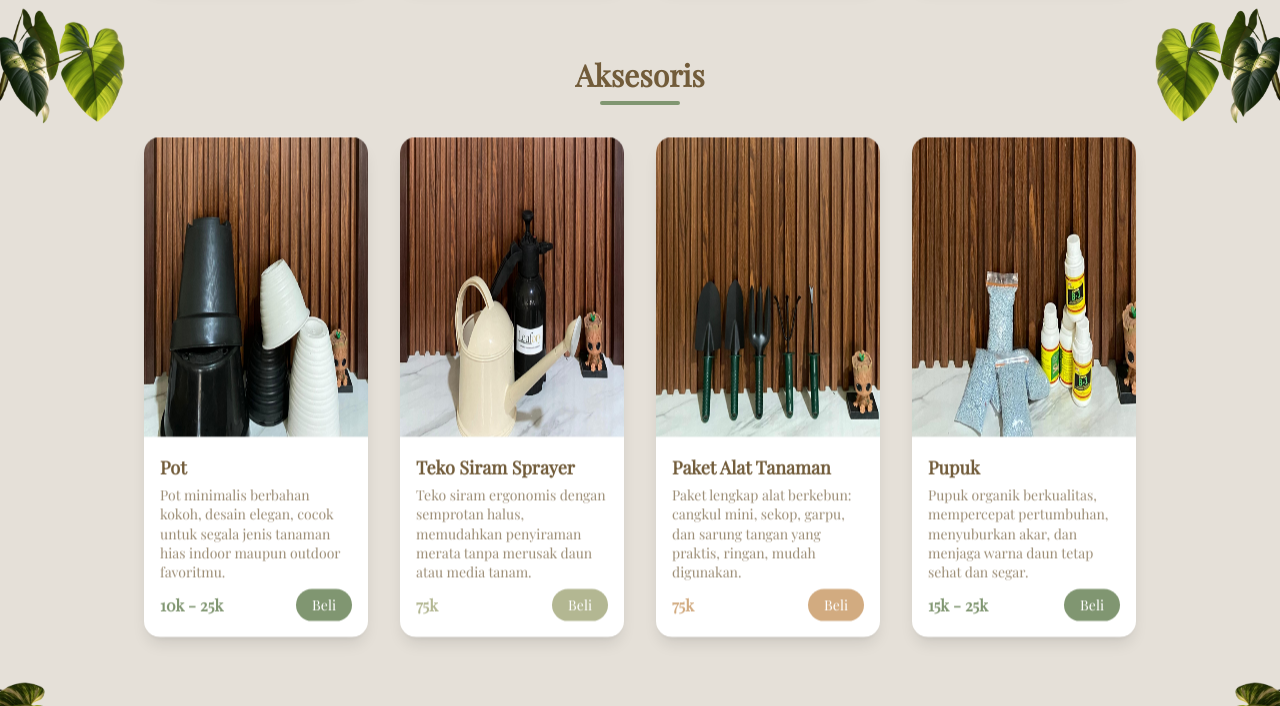
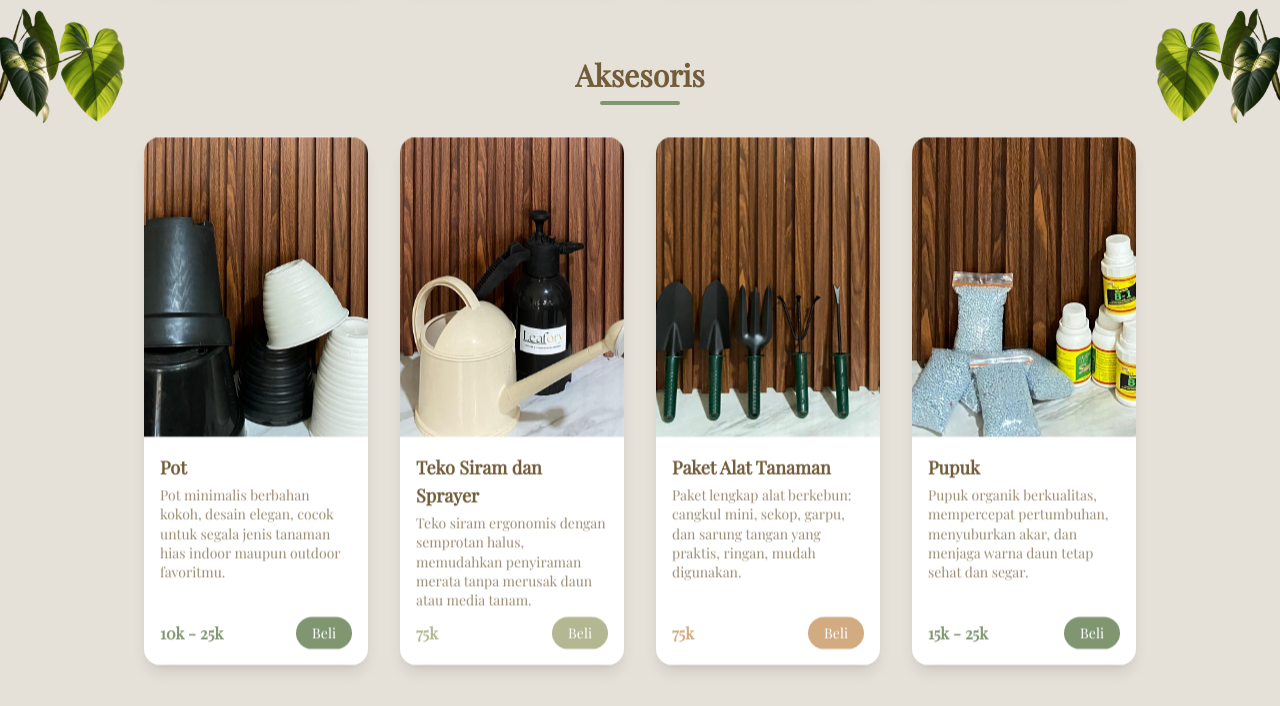
Before and after one commit to anangsp9/philo-website, a plain HTML site: page all-products.html in a window 1280 px wide. Shown: the part 1808-2514 px from the top of the page. Drawn offline with nearby package versions, Linux system fonts and the light colour scheme.

Commit message:
Add files via upload

```diff
--- a/all-products.html
+++ b/all-products.html
@@ -96,12 +96,10 @@
             <h1 class="text-2xl font-semibold tracking-wide">Semua Produk</h1>
             <p class="text-sm text-white/80 mt-1">Koleksi lengkap produk leafory</p>
         </div>
-
         <!-- gradasi bawah -->
-  <div class="pointer-events-none absolute bottom-0 left-0 right-0 h-4 bg-gradient-to-b from-brown to-cream z-0"></div>
+        <div class="pointer-events-none absolute bottom-0 left-0 right-0 h-4 bg-gradient-to-b from-brown to-cream z-0">
+        </div>
     </header>
-
-
 
     <!-- Dekorasi Desktop Tengah (Kanan) -->
     <div class="relative h-0 hidden lg:block">
@@ -109,7 +107,6 @@
            w-[13vw] max-w-[200px] h-auto
            opacity-99 z-10 -scale-x-100 pointer-events-none" />
     </div>
-
     <!-- Dekorasi Desktop Tengah (Kiri) -->
     <div class="relative h-0 hidden lg:block">
         <img src="assets/philo-pink-mereng.png" alt="Dekor Tengah Kiri" class="absolute left-0 top-[30px] -translate-y-1/4
@@ -133,7 +130,6 @@
         <!-- Dekorasi Mobile (Kanan) -->
         <img src="assets/philo-pink-mereng.png" alt="Dekor Kanan Mobile" class="block lg:hidden absolute right-0 top-[25px]
     w-[28vw] max-w-[120px] h-auto opacity-100 z-10 -scale-x-100 pointer-events-none">
-
         <!-- Dekorasi Mobile (Kiri) -->
         <img src="assets/philo-pink-mereng.png" alt="Dekor Kiri Mobile" class="block lg:hidden absolute left-0 top-[25px]
     w-[28vw] max-w-[120px] h-auto opacity-100 z-10 pointer-events-none">
@@ -168,13 +164,13 @@
         <!-- Dekorasi Mobile (Kanan) -->
         <img src="assets/philo-7-ijok.png" alt="Dekor Kanan Mobile" class="block lg:hidden absolute right-0 top-[-19px]
     w-[18vw] max-w-[100px] h-auto opacity-100 z-10 -scale-x-100 pointer-events-none">
-
         <!-- Dekorasi Mobile (Kiri) -->
         <img src="assets/philo-7-ijok.png" alt="Dekor Kiri Mobile" class="block lg:hidden absolute left-0 top-[-19px]
     w-[18vw] max-w-[100px] h-auto opacity-100 z-10 pointer-events-none">
-
+        <!-- isi card -->
         <div class="container mx-auto px-6 md:px-12 lg:px-16 xl:px-36">
-            <div id="card-container-tools" class="grid grid-cols-1 sm:grid-cols-2 md:grid-cols-3 lg:grid-cols-4 gap-8 mb-12">
+            <div id="card-container-tools"
+                class="grid grid-cols-1 sm:grid-cols-2 md:grid-cols-3 lg:grid-cols-4 gap-8 mb-12">
             </div>
         </div>
 
@@ -187,7 +183,6 @@
         <!-- Dekorasi Desktop Tengah (Kanan) -->
         <img src="assets/philo-ijo-rek.png" alt="Dekor Tengah Kanan" class="hidden lg:block absolute right-0 top-[-40px]
        w-[15vw] max-w-[210px] h-auto opacity-99 z-10 -scale-x-100 pointer-events-none" />
-
         <!-- Dekorasi Desktop Tengah (Kiri) -->
         <img src="assets/philo-ijo-rek.png" alt="Dekor Tengah Kiri" class="hidden lg:block absolute left-0 top-[-40px]
        w-[15vw] max-w-[210px] h-auto opacity-99 z-10 pointer-events-none" />
@@ -209,7 +204,8 @@
     w-[28vw] max-w-[160px] h-auto opacity-100 z-10 pointer-events-none">
 
         <div class="container mx-auto px-6 md:px-12 lg:px-16 xl:px-36">
-            <div id="card-container-fashion" class="grid grid-cols-1 sm:grid-cols-2 md:grid-cols-3 lg:grid-cols-4 gap-8 mb-12">
+            <div id="card-container-fashion"
+                class="grid grid-cols-1 sm:grid-cols-2 md:grid-cols-3 lg:grid-cols-4 gap-8 mb-12">
             </div>
         </div>
 
@@ -299,12 +295,6 @@
             <p>&copy; 2025 Leafory. Semua hak dilindungi.</p>
         </div>
     </div>
-    <!-- Dekorasi Mobile Tengah (Kanan) -->
-    <!-- <div class="relative h-0 block md:hidden">
-        <img src="assets/Untitled_design_-_5-removebg-preview.png" alt="Dekor Tengah Kanan Mobile"
-            class="absolute right-0 top-0 translate-y-[-170%] opacity-99 z-0 pointer-events-none -scale-x-100"
-            style="width: 220px;">
-    </div> -->
 </footer>
 
 <script>
@@ -380,18 +370,18 @@
     // Data
     // =====================
     const products = [
-        { name: "Philo Pink Princess", image: "assets/philo-pink-princess2.jpeg", desc: "Daun gelap berpadu semburat pink mencolok, tampil unik, elegan, dan jadi incaran kolektor tanaman hias eksklusif.", price: "75k dan 350k" },
-        { name: "Philo White Princess", image: "assets/philo-white-princess2.jpeg", desc: "Tanaman berdaun hijau gelap dengan semburat putih elegan, tampil anggun, eksklusif, dan cocok mempercantik sudut ruangan.", price: "75k dan 350k" },
-        { name: "Philo Moonlight", image: "assets/philo-moonlight.jpeg", desc: "Tanaman hias berdaun hijau terang menyala, tampil elegan, mudah dirawat, dan cocok untuk dekorasi ruangan modern.", price: "35k - 75k" },
-        { name: "Philo Prince/Orange", image: "assets/philo-prince.jpeg", desc: "Tanaman berdaun oranye cerah dengan gradasi hijau, tampilkan kesan hangat, segar, dan eksotis untuk dekorasi ruangan modern.", price: "35k - 75k" },
-        { name: "Philo Pink Congo", image: "assets/philo-pink-congo2.jpeg", desc: "Tanaman dengan daun berwarna pink cerah yang eksotis, tampil mencolok, cocok mempercantik ruangan dengan nuansa tropis elegan.", price: "35k - 75k" },
-        { name: "Philo Black Cardinal", image: "assets/philo-black-cardinal.jpeg", desc: "Daun gelap mengilap bernuansa merah kehitaman, tampil eksotik dan bold, cocok untuk dekorasi rumah yang elegan.", price: "150k - 350k" },
-        { name: "Philo Micans", image: "assets/philo-micans.jpeg", desc: "Tanaman berdaun kecil beludru berwarna hijau gelap keunguan, tampak anggun, menjuntai indah, cocok untuk hiasan gantung elegan.", price: "15k dan 275k" },
-        { name: "Philo Micans Air", image: "assets/philo-micans-air.jpeg", desc: "Tanaman berdaun kecil beludru berwarna hijau gelap keunguan, tampak anggun, menjuntai indah, cocok untuk hiasan gantung elegan.", price: "90k dan 115k" },
-        { name: "Philo Katak/Martianun", image: "assets/philo-katak2.jpeg", desc: "Tanaman dengan daun besar mengilap berbentuk unik menyerupai katak, tampil eksotis, tebal, dan cocok sebagai dekorasi tropis elegan.", price: "50k - 500k" },
-        { name: "Philo Gloriosum", image: "assets/philo-gloriosum2.jpeg", desc: "Tanaman berdaun beludru hijau lebar dengan tulang daun putih mencolok, tampil mewah, elegan, dan sangat memikat perhatian.", price: "75k - 350k" },
-        { name: "Philo Melanochrysum", image: "assets/philo-melanochrysum.jpeg", desc: "Tanaman dengan daun panjang beludru hijau tua dengan urat keemasan, tampil mewah, eksotis, dan cocok untuk koleksi premium.", price: "35k - 350k" },
-        { name: "Philo Birkin", image: "assets/philo-birkin.jpeg", desc: "Daun hijau bergaris putih elegan, tampil menawan, cocok sebagai tanaman hias indoor yang unik dan mudah dirawat.", price: "75k - 350k" },
+        { name: "Philo Pink Princess", image: "assets/philo-pink-princess2.jpeg", desc: "Daun gelap berpadu semburat pink mencolok, tampil unik, elegan, dan jadi incaran kolektor tanaman hias eksklusif.", price: "75k dan 350k", link: "https://shopee.co.id/leafory.universe" },
+        { name: "Philo White Princess", image: "assets/philo-white-princess2.jpeg", desc: "Tanaman berdaun hijau gelap dengan semburat putih elegan, tampil anggun, eksklusif, dan cocok mempercantik sudut ruangan.", price: "75k dan 350k", link: "https://shopee.co.id/leafory.universe" },
+        { name: "Philo Moonlight", image: "assets/philo-moonlight.jpeg", desc: "Tanaman hias berdaun hijau terang menyala, tampil elegan, mudah dirawat, dan cocok untuk dekorasi ruangan modern.", price: "35k - 75k", link: "https://shopee.co.id/leafory.universe" },
+        { name: "Philo Prince/Orange", image: "assets/philo-prince.jpeg", desc: "Tanaman berdaun oranye cerah dengan gradasi hijau, tampilkan kesan hangat, segar, dan eksotis untuk dekorasi ruangan modern.", price: "35k - 75k", link: "https://shopee.co.id/leafory.universe" },
+        { name: "Philo Pink Congo", image: "assets/philo-pink-congo2.jpeg", desc: "Tanaman dengan daun berwarna pink cerah yang eksotis, tampil mencolok, cocok mempercantik ruangan dengan nuansa tropis elegan.", price: "35k - 75k", link: "https://shopee.co.id/leafory.universe" },
+        { name: "Philo Black Cardinal", image: "assets/philo-black-cardinal.jpeg", desc: "Daun gelap mengilap bernuansa merah kehitaman, tampil eksotik dan bold, cocok untuk dekorasi rumah yang elegan.", price: "150k - 350k", link: "https://shopee.co.id/leafory.universe" },
+        { name: "Philo Micans", image: "assets/philo-micans.jpeg", desc: "Tanaman berdaun kecil beludru berwarna hijau gelap keunguan, tampak anggun, menjuntai indah, cocok untuk hiasan gantung elegan.", price: "15k dan 275k", link: "https://shopee.co.id/leafory.universe" },
+        { name: "Philo Micans Air", image: "assets/philo-micans-air.jpeg", desc: "Tanaman berdaun kecil beludru berwarna hijau gelap keunguan, tampak anggun, menjuntai indah, cocok untuk hiasan gantung elegan.", price: "90k dan 115k", link:"https://shopee.co.id/Tanaman-Micans-Pot-Kaca-Bening-i.1575401095.28788658971" },
+        { name: "Philo Katak/Martianun", image: "assets/philo-katak2.jpeg", desc: "Tanaman dengan daun besar mengilap berbentuk unik menyerupai katak, tampil eksotis, tebal, dan cocok sebagai dekorasi tropis elegan.", price: "50k - 500k", link: "https://shopee.co.id/leafory.universe" },
+        { name: "Philo Gloriosum", image: "assets/philo-gloriosum2.jpeg", desc: "Tanaman berdaun beludru hijau lebar dengan tulang daun putih mencolok, tampil mewah, elegan, dan sangat memikat perhatian.", price: "75k - 350k", link: "https://shopee.co.id/leafory.universe" },
+        { name: "Philo Melanochrysum", image: "assets/philo-melanochrysum.jpeg", desc: "Tanaman dengan daun panjang beludru hijau tua dengan urat keemasan, tampil mewah, eksotis, dan cocok untuk koleksi premium.", price: "35k - 350k", link: "https://shopee.co.id/leafory.universe" },
+        { name: "Philo Birkin", image: "assets/philo-birkin.jpeg", desc: "Daun hijau bergaris putih elegan, tampil menawan, cocok sebagai tanaman hias indoor yang unik dan mudah dirawat.", price: "75k - 350k", link: "https://shopee.co.id/leafory.universe" },
     ];
 
     const colors = ["sage", "olive", "sand"]; // pastikan disafelist di tailwind.config.js jika perlu
@@ -418,7 +408,7 @@
     let htmlSemuaKartu = '';
     products.forEach((p, index) => {
         const color = colors[index % colors.length];
-        htmlSemuaKartu += `
+        htmlSemuaKartu += /*html*/`
     <div class="anim-card w-full bg-white rounded-2xl shadow-lg overflow-hidden flex flex-col
             opacity-0 translate-y-16 transition-all duration-[1000ms] ease-out will-change-transform">
   <div class="h-[300px] flex-shrink-0 overflow-hidden bg-gray-50 flex justify-center items-center">
@@ -431,12 +421,12 @@
       ${p.desc}
     </p>
 
-    <!-- footer nempel bawah tapi kartu tetap fleksibel -->
     <div class="flex justify-between items-center mt-auto pt-2">
           <span class="text-base font-bold text-${color}">${p.price}</span>
-      <button class="bg-${color} text-white px-4 py-1.5 rounded-full text-sm hover:bg-${color}/90 transition-colors">
+          <a href="${p.link}" target="_blank" rel="noopener noreferrer"
+             class="bg-${color} text-white px-4 py-1.5 rounded-full text-sm hover:bg-${color}/90 transition-colors">
             Beli
-      </button>
+          </a>
     </div>
   </div>
 </div>
@@ -456,24 +446,28 @@
             image: "assets/pot-tanaman.jpeg",
             desc: "Pot minimalis berbahan kokoh, desain elegan, cocok untuk segala jenis tanaman hias indoor maupun outdoor favoritmu.",
             price: "10k - 25k",
+            link: "https://shopee.co.id/leafory.universe",
         },
         {
-      name: "Teko Siram Sprayer",
+            name: "Teko Siram dan Sprayer",
             image: "assets/teko-siram-sprayer.jpeg",
             desc: "Teko siram ergonomis dengan semprotan halus, memudahkan penyiraman merata tanpa merusak daun atau media tanam.",
             price: "75k",
+            link: "https://shopee.co.id/leafory.universe",
         },
         {
             name: "Paket Alat Tanaman",
             image: "assets/alat-berkebun.jpeg",
             desc: "Paket lengkap alat berkebun: cangkul mini, sekop, garpu, dan sarung tangan yang praktis, ringan, mudah digunakan.",
             price: "75k",
+            link: "https://shopee.co.id/leafory.universe",
         },
         {
             name: "Pupuk",
             image: "assets/pupuk.jpeg",
             desc: "Pupuk organik berkualitas, mempercepat pertumbuhan, menyuburkan akar, dan menjaga warna daun tetap sehat dan segar.",
             price: "15k - 25k",
+            link: "https://shopee.co.id/leafory.universe",
         },
     ];
 
@@ -484,20 +478,21 @@
     let htmlTools = "";
     toolsProducts.forEach((p, index) => {
         const color = toolsColors[index % toolsColors.length];
-    htmlTools += `
+        htmlTools += /*html*/`
       <div class="anim-card w-full bg-white rounded-2xl shadow-lg overflow-hidden flex flex-col
                   opacity-0 translate-y-16 transition-all duration-[1000ms] ease-out will-change-transform">
         <div class="h-[300px] flex-shrink-0 overflow-hidden bg-gray-50 flex justify-center items-center">
-          <img src="${p.image}" alt="${p.name}" class="w-full h-full object-fill" />
+          <img src="${p.image}" alt="${p.name}" class="w-full h-full object-cover" />
         </div>
         <div class="p-4 flex flex-col flex-1">
           <h3 class="text-lg font-semibold text-brown mb-1 break-words">${p.name}</h3>
           <p class="text-brown/70 text-sm leading-snug break-words">${p.desc}</p>
           <div class="flex justify-between items-center mt-auto pt-2">
             <span class="text-base font-bold text-${color}">${p.price}</span>
-            <button class="bg-${color} text-white px-4 py-1.5 rounded-full text-sm hover:bg-${color}/90 transition-colors">
+            <a href="${p.link}" target="_blank" rel="noopener noreferrer"
+             class="bg-${color} text-white px-4 py-1.5 rounded-full text-sm hover:bg-${color}/90 transition-colors">
             Beli
-            </button>
+          </a>
           </div>
         </div>
       </div>
@@ -526,13 +521,13 @@
             name: "Jaket Eco Print",
             image: "assets/jacket-ecoprint.png",
             desc: "Jaket ecoprint motif daun philodendron, tampilkan kesan tropis elegan dengan sentuhan alami yang unik dan menawan.",
-      price: "100k",
+            price: "250k",
         },
         {
             name: "Topi Eco Print",
             image: "assets/topi-ecoprint.png",
             desc: "Topi ecoprint bernuansa daun philodendron, hadirkan sentuhan alam tropis yang artistik, stylish, dan ramah lingkungan.",
-      price: "250k",
+            price: "100k",
         },
     ];
 
@@ -547,7 +542,7 @@
       <div class="anim-card w-full bg-white rounded-2xl shadow-lg overflow-hidden flex flex-col
                   opacity-0 translate-y-16 transition-all duration-[1000ms] ease-out will-change-transform">
         <div class="h-[300px] flex-shrink-0 overflow-hidden bg-gray-50 flex justify-center items-center">
-          <img src="${product.image}" alt="${product.name}" class="w-full h-full object-fill" />
+          <img src="${product.image}" alt="${product.name}" class="w-full h-full object-cover" />
         </div>
         <div class="p-4 flex flex-col flex-1">
           <h3 class="text-lg font-semibold text-brown mb-1 break-words">${product.name}</h3>
```
Lines whose indentation alone changed are shown as unchanged.
